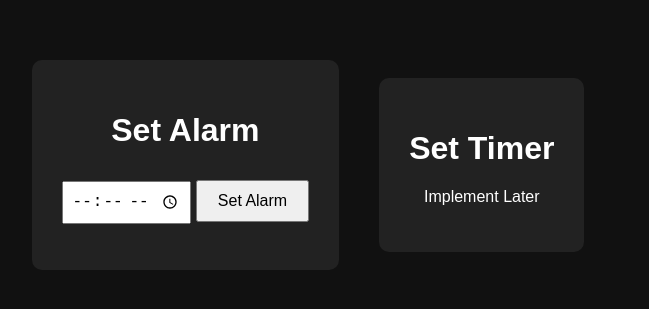
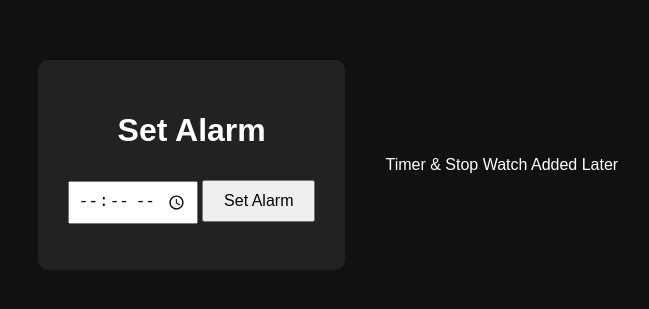
Before and after one commit to Shishir707/Alarm, a plain HTML site: page Index.html in a window 1280 px wide. Shown: the part 243-552 px from the top of the page, without its empty margins (312-961 px from the left). Drawn offline with Linux system fonts and the light colour scheme; some packages are replaced by stand-ins of ours; a script that the page names is missing.

Commit message:
cancel timer

```diff
--- a/Index.html
+++ b/Index.html
@@ -12,11 +12,8 @@
         <input type="time" id="alarmTime">
         <button onclick="setAlarm()">Set Alarm </button>
         <p id="status"></p>
-    </div><br>
-    <div class="container">
-        <h1>Set Timer</h1>
-        <p id="status">Implement Later</p>
     </div>
+    <p>Timer & Stop Watch Added Later</p>
     <script src="script.js"></script>
     <script src="https://cdn.jsdelivr.net/npm/sweetalert2@11"></script>
 
```
